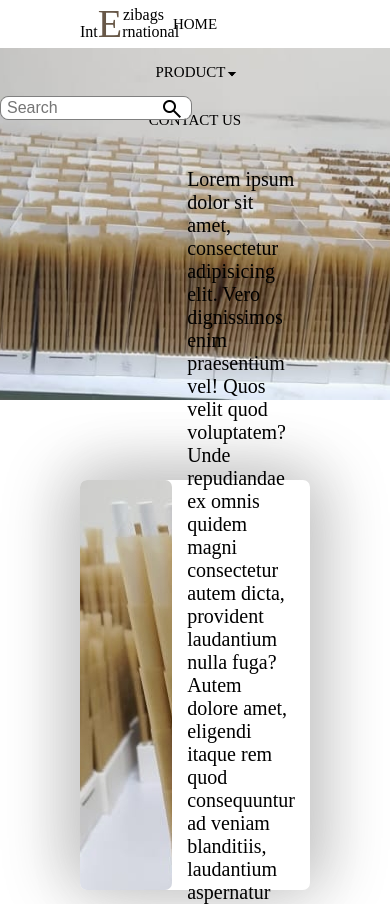
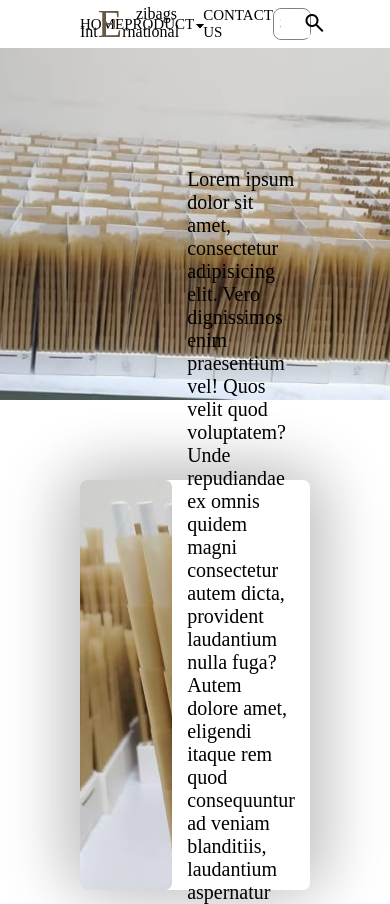
Before and after one commit to aman-webdeveloper/ezibag-international, a plain HTML site: page index.html in a window 390 px wide. Shown: the top 904 px of the page. Drawn offline with nearby package versions, Linux system fonts and the light colour scheme.

Commit message:
Revert "Made more responsive"

```diff
--- a/res/css/style.css
+++ b/res/css/style.css
@@ -37,19 +37,17 @@ nav {
   position: fixed;
   top: 0;
   width: 100%;
-  height: 3rem;
   display: flex;
   flex-direction: row;
   justify-content: space-between;
   align-items: center;
-  flex-wrap: wrap;
   background-color: var(--white-color);
 }
 
 nav .logo .title {
-  position: relative;
-  bottom: 9px;
-  left: 43px;
+  margin-left: 3.5rem;
+  position: fixed;
+  top: 5px;
 }
 
 nav .logo .title-suffix-pre {
@@ -77,7 +75,6 @@ nav ul {
   flex-direction: row;
   justify-content: space-around;
   align-content: center;
-  flex-wrap: wrap;
   width: 60rem;
   height: 3rem;
 }
@@ -88,9 +85,10 @@ nav ul li {
   flex-direction: column;
   justify-content: center;
   align-content: center;
-  flex-wrap: nowrap;
-  height: 100%;
-  width: 18rem;
+}
+
+nav ul li:hover {
+  box-shadow: 0px 2px 0px var(--primary-color);
 }
 
 nav ul li a {
@@ -102,10 +100,6 @@ nav ul li a {
   flex-direction: row;
   justify-content: center;
   align-items: center;
-}
-
-nav ul li a:hover {
-  box-shadow: 0px 2px 0px var(--primary-color);
 }
 
 nav ul li a span{
@@ -153,7 +147,7 @@ nav .searchInput input {
   padding: 6px;
   font-size: 1rem;
   border: 0;
-  border-radius: 8px 0px 0px 8px;
+  border-radius: 8px;
 }
 
 nav .searchInput button {
@@ -161,7 +155,7 @@ nav .searchInput button {
   padding: 0;
   margin: 0;
   border: none;
-  border-radius: 0px 8px 8px 0px;
+  border-radius: 8px;
   background-color: var(--white-color);
   width: 20%;
 }
```
